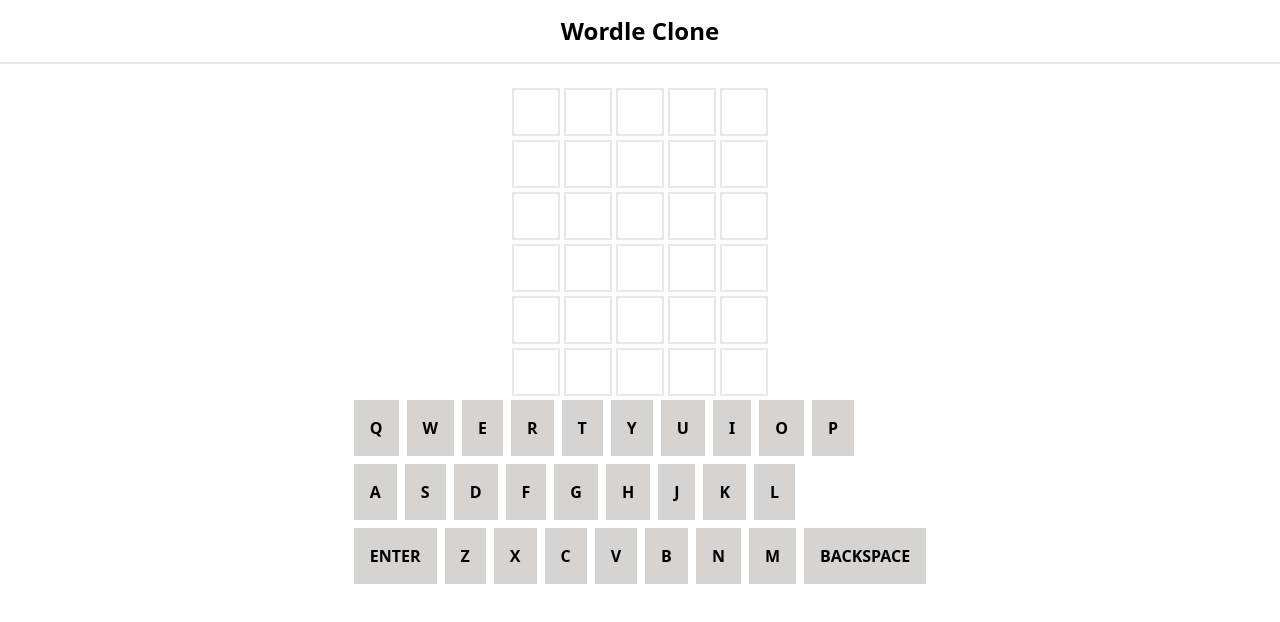
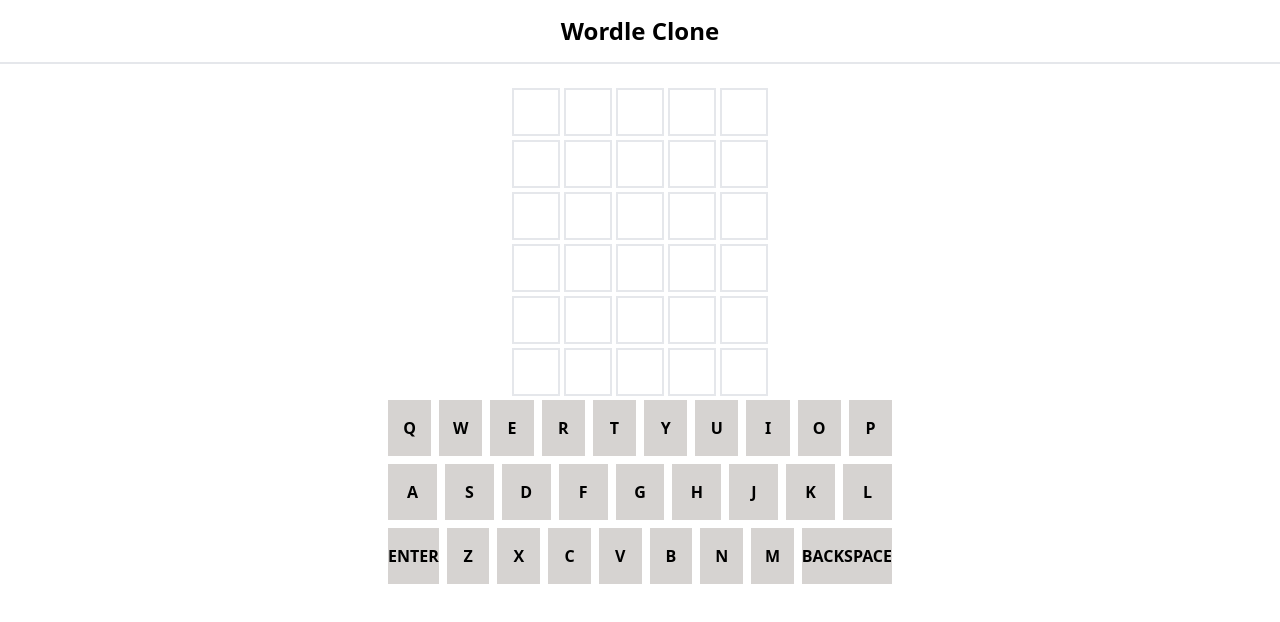
Before and after one commit to JakubWujec/wordleclone, a React (Vite) app: page / in a window 1280 px wide. Shown: the top 622 px of the page. Built offline with nearby package versions, Linux system fonts and the light colour scheme.

Commit message:
keyboard shrinking

```diff
--- a/src/components/ContentLayout.tsx
+++ b/src/components/ContentLayout.tsx
@@ -8,7 +8,7 @@ export const ContentLayout = ({ children }: ContentLayoutProps) => {
   return (
     <>
       <div className="py-6">
-        <div className="max-w-7xl mx-auto px-4 sm:px-6 md:px-8">{children}</div>
+        <div className="max-w-lg mx-auto">{children}</div>
       </div>
     </>
   );
--- a/src/components/Keyboard.tsx
+++ b/src/components/Keyboard.tsx
@@ -5,7 +5,7 @@ type KeyboardRowProps = {
 }
 
 const KeyboardRow = (props: KeyboardRowProps) => {
-  return <div>
+  return <div className="flex w-full h-full">
     {props.children}
   </div>
 }
@@ -38,12 +38,12 @@ const Keyboard = (props: KeyboardProps) => {
 
 
   return (
-    <div>
+    <div className="w-full h-16">
       {keyboardRows.map((keyboardRow, index) => {
         return <KeyboardRow key={index}>
           {keyboardRow.map(char => {
             const keyColor = getKeyColor(char)
-            return <button key={char} className={`p-4 m-1 font-bold ${keyColor}`} onClick={props.onClick} data-value={char}>{char}
+            return <button key={char} className={`flex-[1_1_0%]  m-1 font-bold ${keyColor}`} onClick={props.onClick} data-value={char}>{char}
             </button>
           })}
         </KeyboardRow>
```
